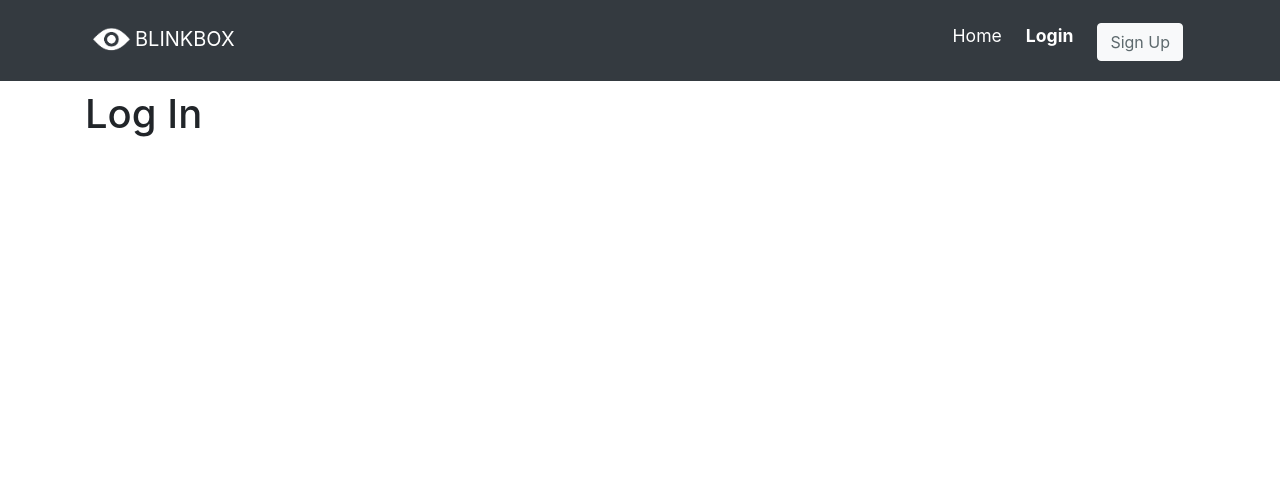
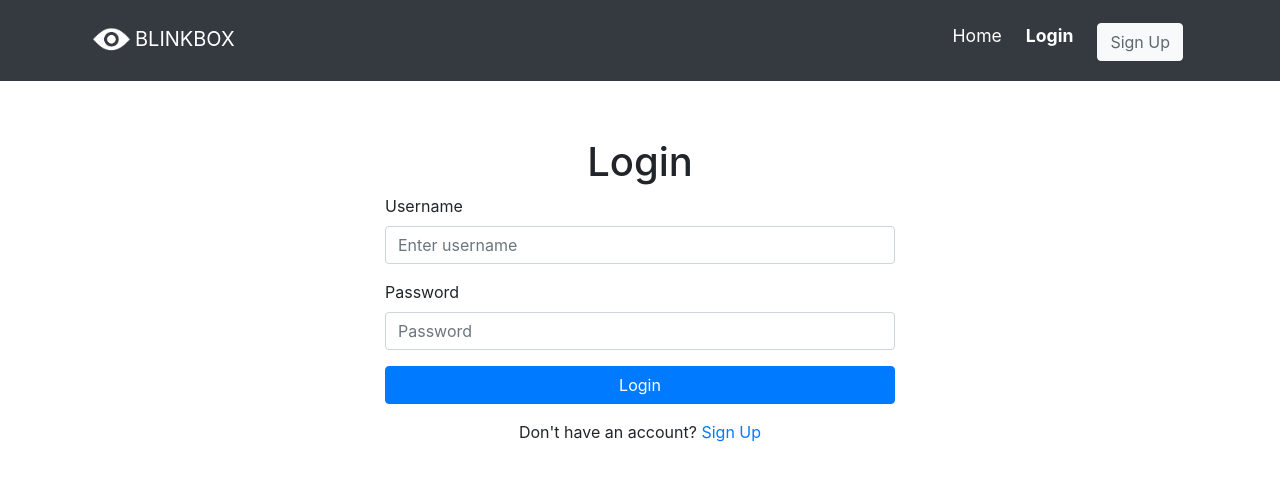
Before and after one commit to annieross10/blink-box-, a React (Create React App) app: page /login in a window 1280 px wide. Shown: the top 480 px of the page. Built offline with nearby package versions, Linux system fonts and the light colour scheme.

Commit message:
create LoginForm

```diff
--- a/src/App.js
+++ b/src/App.js
@@ -4,6 +4,7 @@ import Container from "react-bootstrap/Container";
 import {Route,Switch} from 'react-router-dom'
 import './api/axiosDefaults'
 import SignUpForm from "./pages/auth/SignUpForm";
+import LoginForm from "./pages/auth/LoginForm";
 import HomePage from "./components/HomePage";
 
 function App() {
@@ -13,7 +14,7 @@ function App() {
       <Container className={styles.Main}>
         <Switch>
           <Route exact path="/" render={() => <HomePage/>} />
-          <Route exact path="/login" render={() => <h1>Log In</h1>} />
+          <Route exact path="/login" render={() => <LoginForm/>} />
           <Route exact path="/signup" render={() => <SignUpForm/>} />
           <Route render={() => <p>Page Not Found!</p>} />
         </Switch>
--- a/src/components/HomePage.js
+++ b/src/components/HomePage.js
@@ -1,5 +1,5 @@
 import React from "react";
-import { Container, Row, Col, Button } from "react-bootstrap";
+import { Container, Row, Col, Button, Image } from "react-bootstrap";
 import { NavLink } from "react-router-dom";
 import logo from '../assets/logo.png';
 import overviewImage from '../assets/overlay-image.jpg';
@@ -7,29 +7,17 @@ import overviewImage from '../assets/overlay-image.jpg';
 const HomePage = () => {
   return (
     <Container className="mt-5">
-      <Row className="justify-content-center">
-        <Col md={8}>
-          <div className="text-center mb-4">
-            <img src={logo} alt="logo" height="100" />
-            <h1>Welcome to BlinkBox</h1>
-          </div>
-          <div className="text-center mb-4">
-            <img src={overviewImage} alt="Overview" className="img-fluid" />
-          </div>
-          <p>
-            BlinkBox is a platform for connecting users worldwide. Whether you're looking for new friends, exciting conversations, or meaningful connections, BlinkBox is the place to be.
-          </p>
-          <p>
-            With a user-friendly interface and a vibrant community, BlinkBox offers a seamless experience for all users. Sign up today to explore everything BlinkBox has to offer.
-          </p>
-          <div className="text-center mt-4">
-            <NavLink to="/signup">
-              <Button variant="primary" className="mr-3">Sign Up</Button>
-            </NavLink>
-            <NavLink to="/login">
-              <Button variant="outline-primary">Login</Button>
-            </NavLink>
-          </div>
+      <Row className="justify-content-center align-items-center">
+        <Col md={6} className="text-center">
+          <Image src={logo} alt="logo" height="100" />
+          <h1>Welcome to BlinkBox</h1>
+          <p>BlinkBox is a platform for connecting users worldwide. Whether you're looking for new friends, exciting conversations, or meaningful connections, BlinkBox is the place to be. With a user-friendly interface and a vibrant community, BlinkBox offers a seamless experience for all users.</p>
+          <NavLink to="/signup">
+            <Button variant="primary" size="lg">Join Now</Button>
+          </NavLink>
+        </Col>
+        <Col md={6} className="text-center">
+          <Image src={overviewImage} alt="Overview" fluid />
         </Col>
       </Row>
     </Container>
--- /dev/null
+++ b/src/pages/auth/LoginForm.js
@@ -0,0 +1,78 @@
+import React, { useState } from "react";
+import { useHistory } from "react-router-dom";
+import { NavLink } from "react-router-dom";
+import { Form, Button, Container, Row, Col } from "react-bootstrap";
+import axios from "axios";
+
+const LoginForm = () => {
+  const history = useHistory();
+
+  const [formData, setFormData] = useState({
+    username: "",
+    password: "",
+  });
+
+  const handleChange = (e) => {
+    const { name, value } = e.target;
+    setFormData((prevData) => ({
+      ...prevData,
+      [name]: value,
+    }));
+  };
+
+  const handleSubmit = async (e) => {
+    e.preventDefault();
+    try {
+      await axios.post("/dj-rest-auth/login/", formData);
+      // Redirect to the dashboard or home page after successful login
+      history.push("/dashboard");
+    } catch (err) {
+      console.error("Login failed:", err);
+      // Handle errors here
+    }
+  };
+
+  return (
+    <Row className="mt-5">
+      <Col md={{ span: 6, offset: 3 }}>
+        <Container>
+          <h1 className="text-center">Login</h1>
+          <Form onSubmit={handleSubmit}>
+            <Form.Group controlId="formBasicUsername">
+              <Form.Label>Username</Form.Label>
+              <Form.Control
+                type="text"
+                placeholder="Enter username"
+                name="username"
+                value={formData.username}
+                onChange={handleChange}
+                required
+              />
+            </Form.Group>
+
+            <Form.Group controlId="formBasicPassword">
+              <Form.Label>Password</Form.Label>
+              <Form.Control
+                type="password"
+                placeholder="Password"
+                name="password"
+                value={formData.password}
+                onChange={handleChange}
+                required
+              />
+            </Form.Group>
+
+            <Button variant="primary" type="submit" block>
+              Login
+            </Button>
+          </Form>
+          <p className="mt-3 text-center">
+            Don't have an account? <NavLink to="/signup">Sign Up</NavLink>
+          </p>
+        </Container>
+      </Col>
+    </Row>
+  );
+};
+
+export default LoginForm;
```
